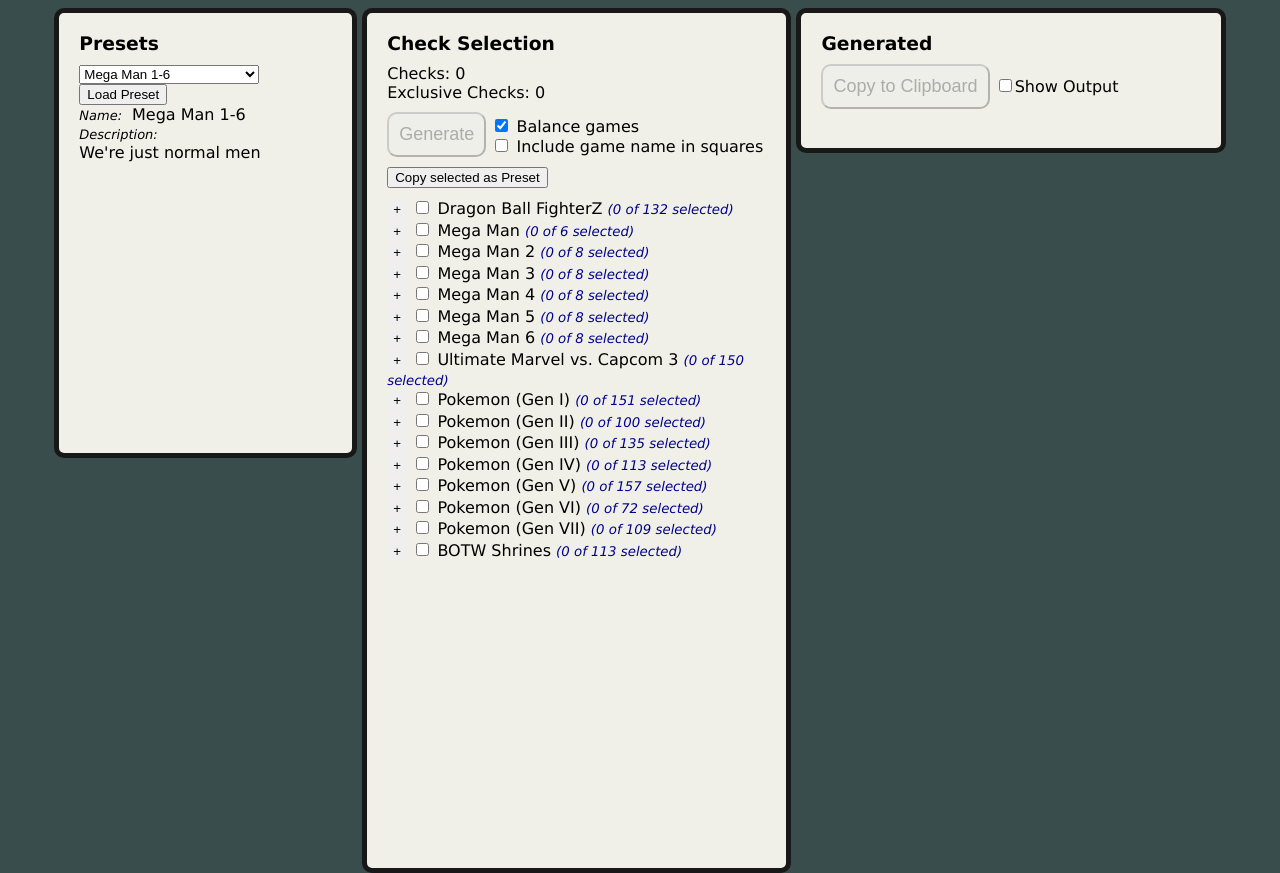
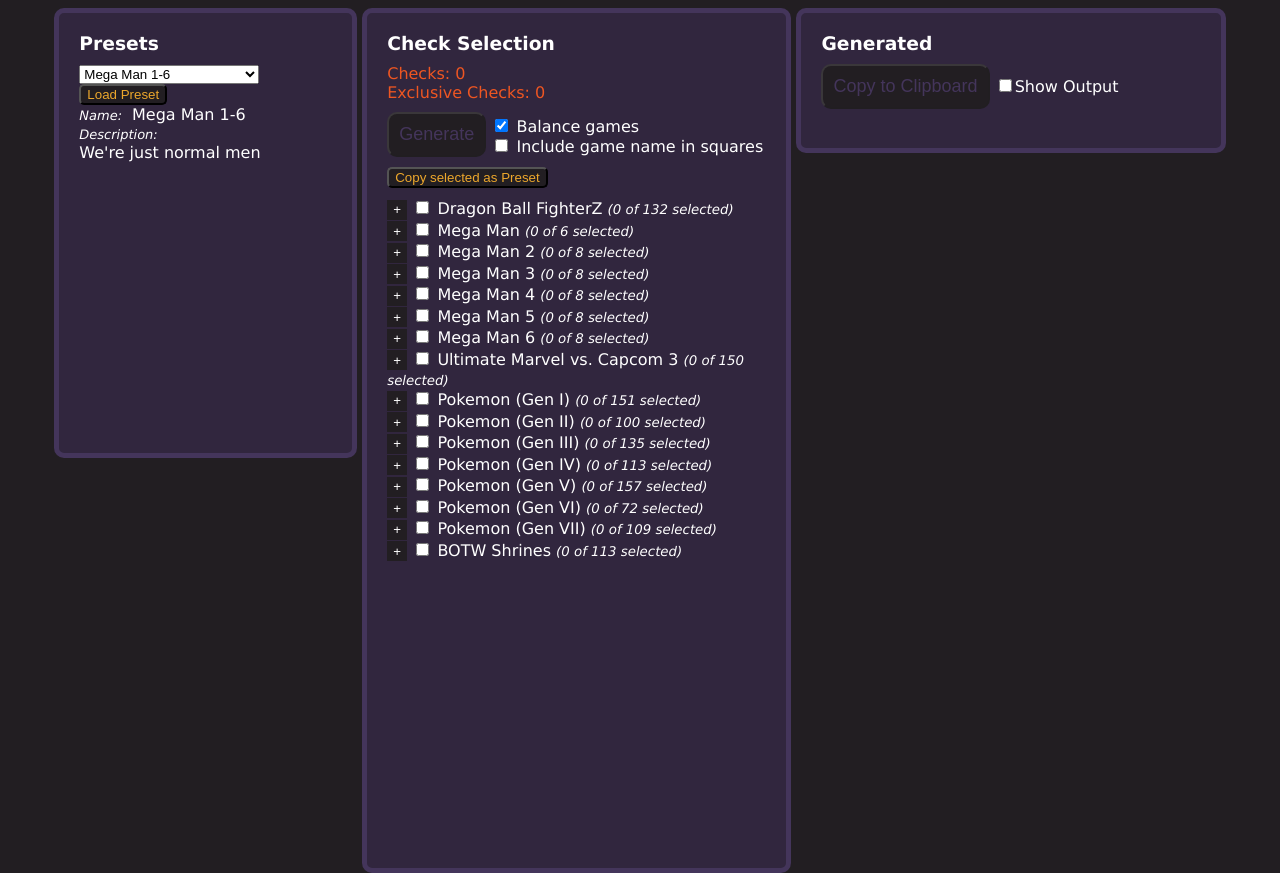
Before and after one commit to wcolding/multibingo, a Flask app: page / in a window 1280 px wide. Run offline with Flask 3, Linux system fonts and the light colour scheme.

Commit message:
Style revision

```diff
--- a/static/App.css
+++ b/static/App.css
@@ -5,9 +5,10 @@
 body {
     font-family: Verdana, Geneva, Tahoma, sans-serif;
     height: 90%;
-    background-color: rgb(57, 77, 76);
+    background-color: #221E22;
     text-align: center;
     user-select: none;
+    color: white;
 }
 
 h3 {
@@ -16,14 +17,18 @@
     margin-bottom: 10px;
 }
 
+button {
+    background-color: #221E22;
+}
+
 .section {
     display: inline-block;
     vertical-align: top;
-    background-color: rgb(240, 240, 232);
+    background-color: #31263E;
     border-radius: 10px;
     border: 5px;
     border-style: solid;
-    border-color: rgb(24, 24, 24);
+    border-color: #44355B;
     padding: 20px;
     text-align: left;
 }
@@ -70,20 +75,39 @@
     display: none;
     table-layout: fixed;
 }
+
 .checkCell {
     margin:0;
     padding: 0;
     width: 110px;
     height: 110px;
     text-align: center;
+    background-color: #221E22;
     border-style: solid;
     border-color: black;
+    color: white;
+}
+
+.smallButton {
+    border-radius: 5px;
+    color: #ECA72C;
+    background-color: #221E22;
+}
+
+.smallButton:disabled {
+    color: #44355B;
 }
 
 .bigButton {
     padding: 10px;
     font-size: large;
     border-radius: 10px;
+    color: white;
+    background-color: #221E22;
+}
+
+.bigButton:disabled {
+    color: #44355B;
 }
 
 .generateSection {
@@ -95,14 +119,13 @@
     display: inline;
     font-size: smaller;
     font-style: italic;
-    color: darkblue;
 }
 
 .objectivesCount {
     display: inline;
     font-size: smaller;
     font-style: italic;
-    color:green;
+    color: #BB342F;
 }
 
 .expandButton {
@@ -111,6 +134,8 @@
     height: 20px;
     width: 20px;
     font-size: smaller;
+    background-color: #221E22;
+    color: white;
 }
 
 .scrollingGamesList {
@@ -127,20 +152,6 @@
     display: none;
 }
 
-.presetLoad {
-    vertical-align: top;
-    padding-left: 5%;
-    display: inline-block;
-    width: 20%;
-    height: 400px;
-    background-color: beige;
-    border-radius: 10px;
-    border: 5px;
-    border-style: solid;
-    border-color: rgb(24, 24, 24);
-    padding: 10px;
-}
-
 .optionsSection {
     display: inline-block;
     vertical-align: middle;
@@ -152,3 +163,12 @@
     font-style: italic;
     margin-right: 10px;
 }
+
+.infoLink {
+    color: white;
+    text-decoration: none;
+}
+
+.infoLink:visited {
+    color: white;
+}
--- a/static/App.js
+++ b/static/App.js
@@ -30,6 +30,8 @@
             scaleTextInElement(checkCells[i]);
         }
     }
+
+    updateCounterDisplay();
 }
 
 function clearAllChecks() {
@@ -302,10 +304,10 @@
 
 function setColor(object, counter, required) {
     if (counter < required) {
-        object.style.color = "red";
+        object.style.color = "#EE5622";
         return false;
     } else {
-        object.style.color = "green";
+        object.style.color = "#ECA72C";
         return true;
     }
 }
@@ -316,16 +318,14 @@
 }
 
 function toggleBoardCheckState(cell) {
-    let state = cell.getAttribute("checked") === "true";
-    state = !state;
-    cell.setAttribute("checked", state.toString());
+    let checked = cell.getAttribute("checked") === "true";
+    checked = !checked;
+    cell.setAttribute("checked", checked.toString());
 
-    if (state) {
-        cell.style.color = "white";
-        cell.style.backgroundColor = "darkslategray";
+    if (checked) {
+        cell.style.backgroundColor = "#44355B";
     } else {
-        cell.style.color = "black";
-        cell.style.backgroundColor = "inherit";
+        cell.style.backgroundColor = "#221E22";
     }
 }
 
--- a/templates/App.html
+++ b/templates/App.html
@@ -26,7 +26,7 @@
                 <option>{{preset.name}}</option>
                 {% endfor %}
             </select>
-            <button id="loadPresetButton" onclick="loadSelectedPreset()">Load Preset</button><br>
+            <button class="smallButton" id="loadPresetButton" onclick="loadSelectedPreset()">Load Preset</button><br>
             <div class="presetNameLabel">Name:</div><div style="display: inline-block;" id="presetName"></div><br>
             <div class="presetDescLabel">Description:</div><div style="display: inline-block;" id="presetDesc"></div>
         </div>
@@ -50,7 +50,7 @@
                     </div>
 
                 </form>
-                <button onclick="copySelectedAsPreset()">Copy selected as Preset</button>
+                <button class="smallButton" onclick="copySelectedAsPreset()">Copy selected as Preset</button>
                 <br>
             </div>
 
@@ -101,6 +101,5 @@
                 {% endfor %}
             </table>
         </div>
-
     </body>
 </html>
```
